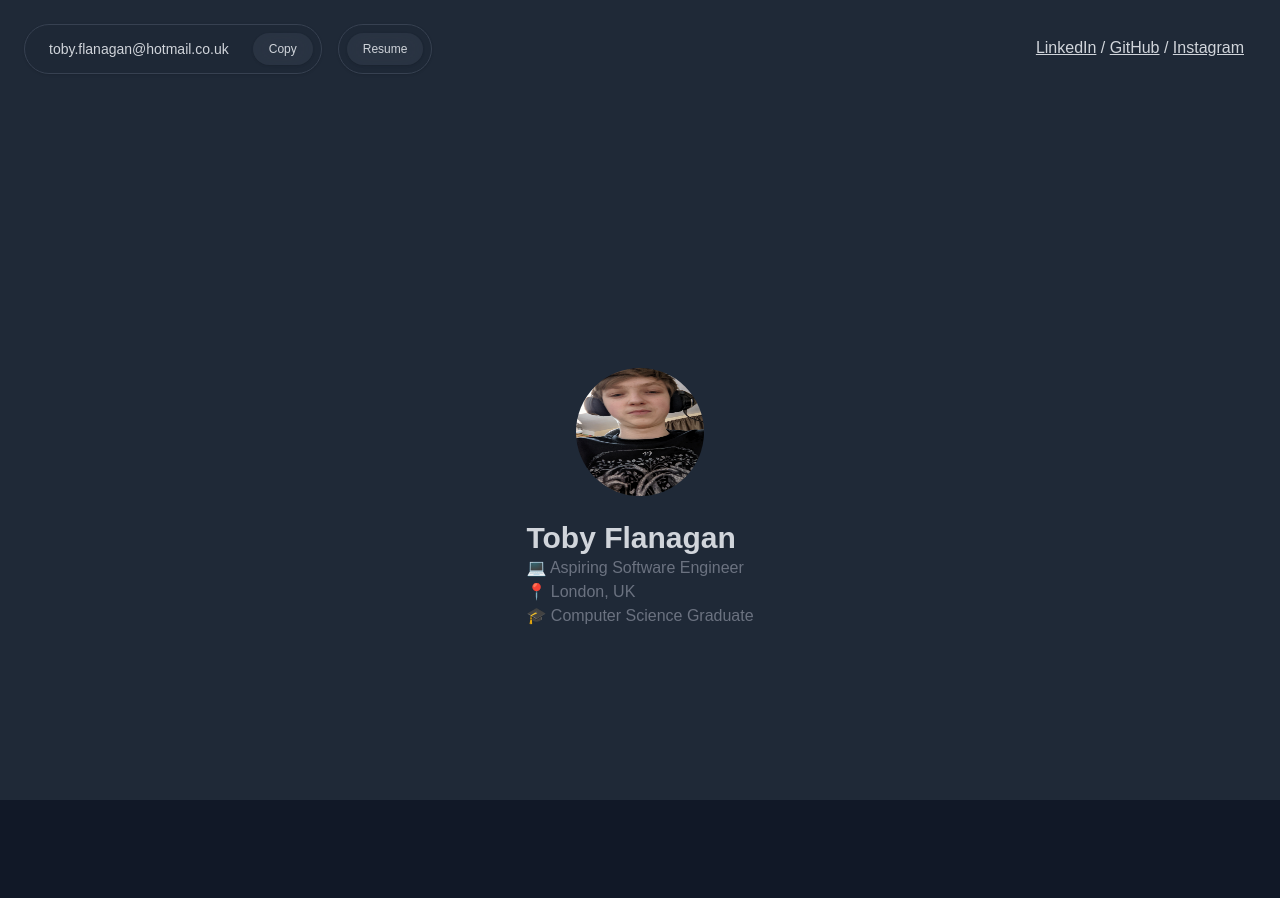
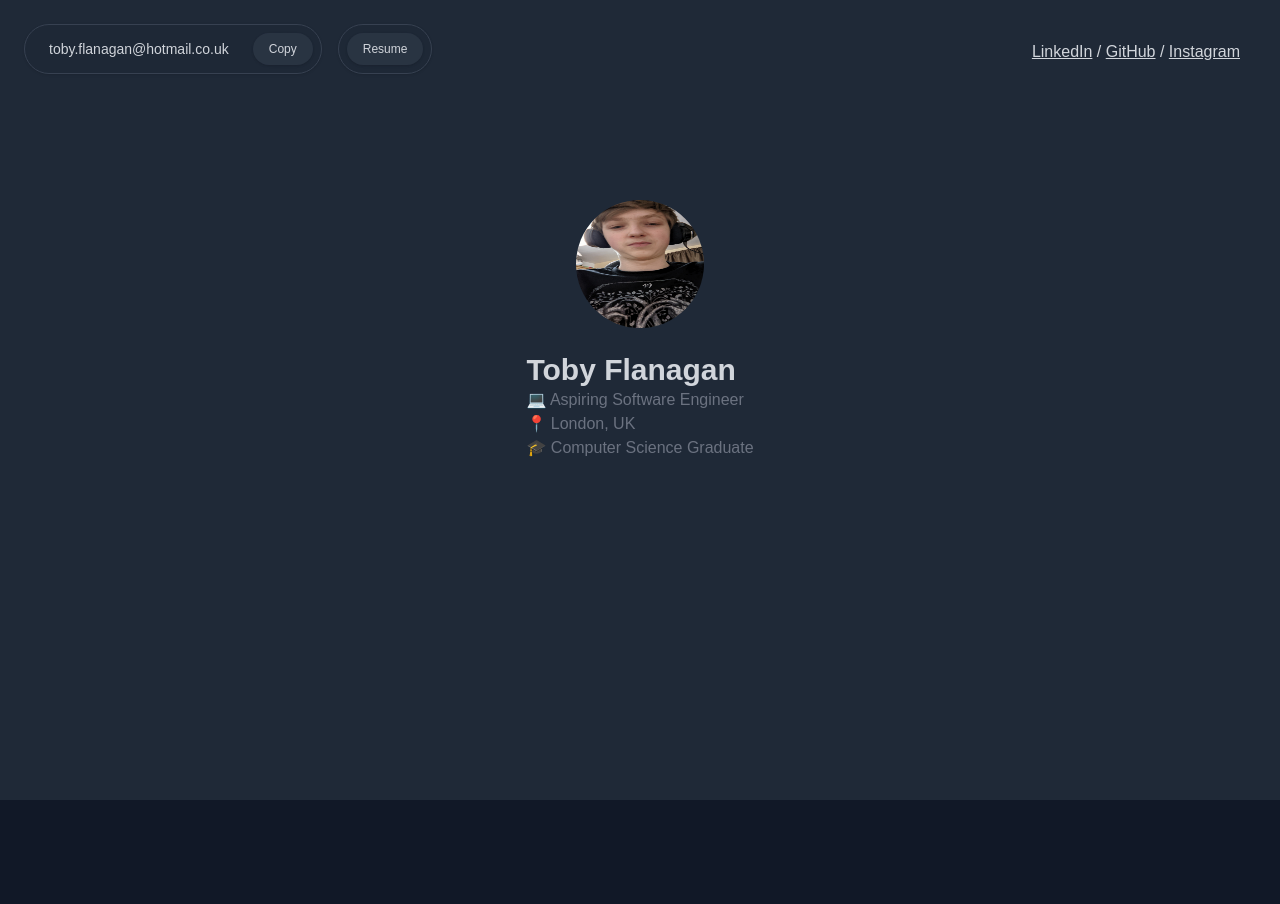
Before and after one commit to TobyFlan/next-website, a Next.js app: page / in a window 1280 px wide. Built offline with nearby package versions, Linux system fonts and the light colour scheme.

Commit message:
some styling changes

```diff
--- a/src/components/Background.tsx
+++ b/src/components/Background.tsx
@@ -13,7 +13,7 @@ export default function Background() {
 
 
     // access the canvas HTML element
-    const backgroundRef = useRef<HTMLCanvasElement>(null);
+    const backgroundRef = useRef<HTMLDivElement>(null);
 
     useEffect(() => {
 
--- a/src/components/Header.tsx
+++ b/src/components/Header.tsx
@@ -27,10 +27,9 @@ export default function Header() {
 
 function ProfileSection() {
 
-
     return(
         <motion.div
-        className="flex flex-col items-center justify-center min-h-screen p-4"
+        className="flex flex-col items-center min-h-screen p-24"
         initial={{ opacity: 0, y: -20 }}
         animate={{ opacity: 1, y: 0 }}
         transition={{ duration: 0.5 }}
@@ -56,6 +55,7 @@ function LinksSection() {
     const [isCopied, setIsCopied] = useState(false);
     const email = "toby.flanagan@hotmail.co.uk";
 
+    // check if mobile
     useEffect(() => {
         const checkMobile = () => setIsMobile(window.innerWidth <= 768);
         checkMobile();
@@ -64,7 +64,7 @@ function LinksSection() {
         return () => window.removeEventListener('resize', () => checkMobile());
     })
 
-
+    // copy email to clipboard
     const copyToClipboard = () => {
         navigator.clipboard.writeText(email);
         setIsCopied(true);
@@ -77,7 +77,7 @@ function LinksSection() {
 
         <main>
 
-            <div className="flex justify-between items-start">
+            <div className="flex justify-between items-start transition-all duration-200">
 
                 {/* Left section with email and cv */}
                 <div className="flex space-x-4 p-6">
@@ -87,7 +87,7 @@ function LinksSection() {
                                 {!isMobile && <p className="text-sm text-gray-300 px-4">{email}</p>}
                                 <Button
                                     size="sm"
-                                    className={`${isMobile ? "bg-gray-950/70" : "bg-gray-700/50"} text-gray-300 hover:text-gray-100 rounded-full px-4 py-2 transition-colors duration-200 backdrop-blur-md `}
+                                    className={`${isMobile ? "bg-gray-950/70" : "bg-gray-700/50"} text-gray-300 hover:text-gray-100 rounded-full px-4 py-2 transition-all duration-200`}
                                     onClick={copyToClipboard}
                                 >
                                     <p>{isCopied ? "Copied!" : isMobile ? "Email" : "Copy"}</p>
@@ -101,7 +101,7 @@ function LinksSection() {
                             <div className="flex items-center">
                                 <Button
                                     size="sm"
-                                    className="bg-gray-700/50 text-gray-300 hover:text-gray-100 rounded-full px-4 py-2 transition-colors duration-200 backdrop-blur-md"
+                                    className="bg-gray-700/50 text-gray-300 hover:text-gray-100 rounded-full px-4 py-2 transition-colors duration-200"
                                     onClick={() => window.open("https://docs.google.com/document/d/1gI_YSFg0zwChIqjyK7UdAZ1BYpqwBCbsfLv-sospqBI/edit?usp=sharing")}
                                 >
                                     <p>Resume</p>
@@ -112,7 +112,7 @@ function LinksSection() {
                 </div>
 
                 {/* Right section with socials */}
-                <div className={`flex ${isMobile ? 'space-x-2 p-6' : 'space-x-4 p-9'} items-center`}>
+                <div className={`flex ${isMobile ? 'space-x-2 p-6' : 'space-x-4 p-10'} items-center`}>
 
                     {isMobile ? (
                         <>
@@ -149,7 +149,7 @@ function SocialButton({ icon, href }: { icon: React.ReactNode, href: string }) {
             <CardContent className="p-2">
                 <Button
                     size="sm"
-                    className="bg-gray-700/50 text-gray-300 hover:text-gray-100 rounded-full p-2 transition-colors duration-200 backdrop-blur-md"
+                    className="bg-gray-700/50 text-gray-300 hover:text-gray-100 rounded-full p-2 transition-colors duration-200"
                     onClick={() => window.open(href, '_blank')}
                 >
                     {icon}
```
